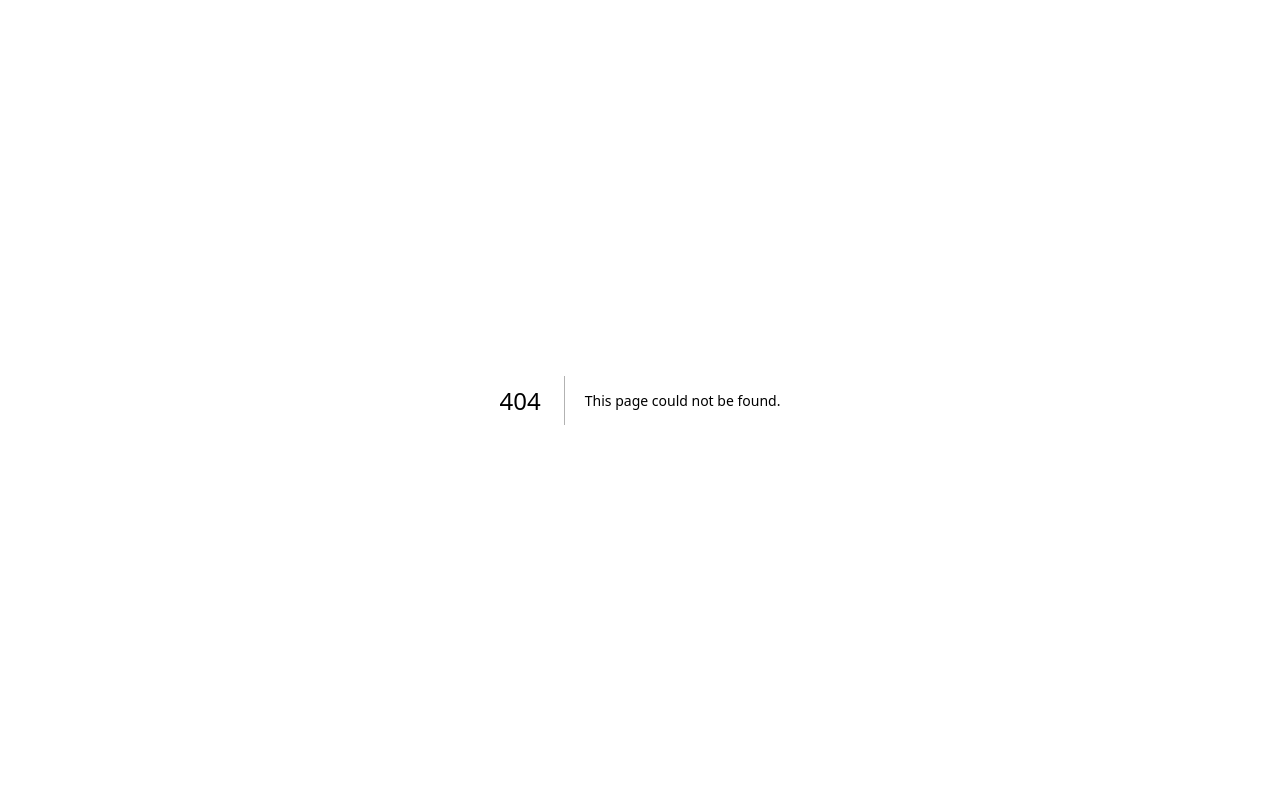
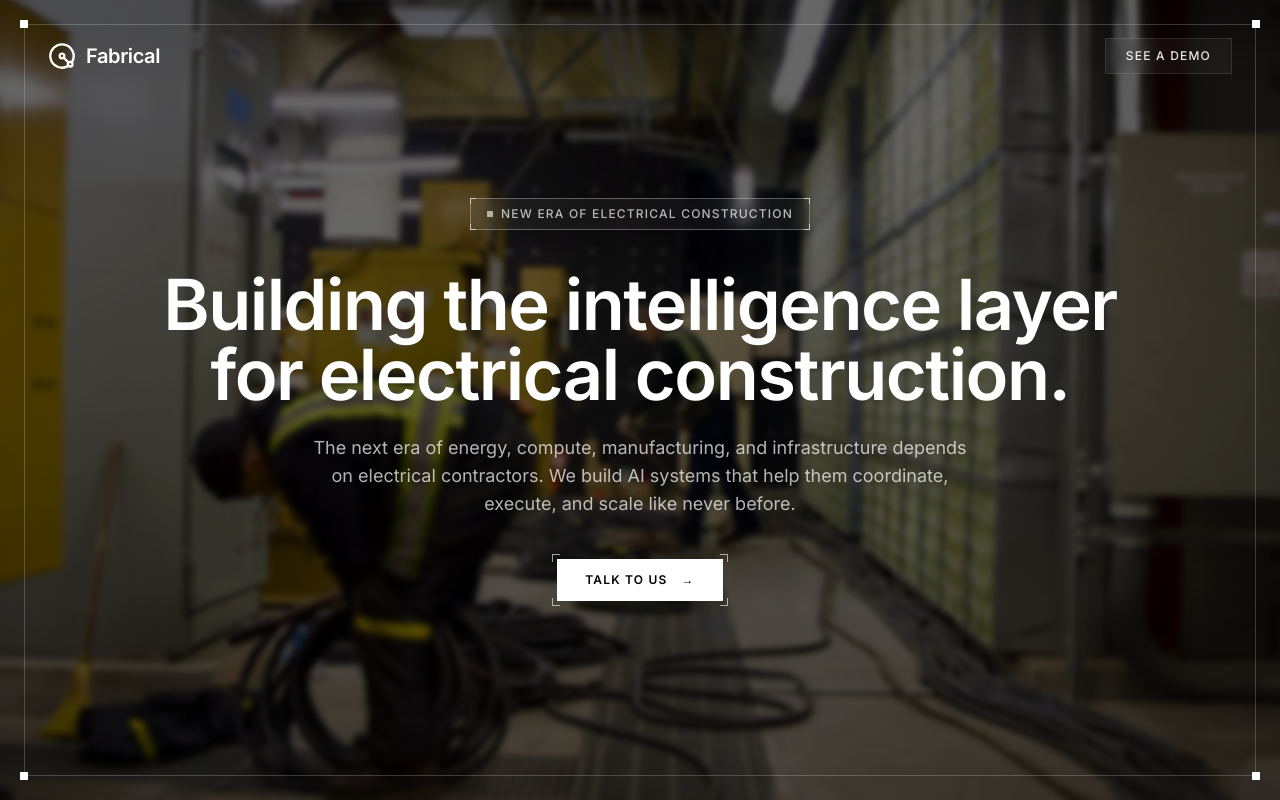
Before and after one commit to alek-karp/fabrical-landing, a Next.js app: page /new in a window 1280 px wide. Before the commit this address had no page. Built offline with nearby package versions, Linux system fonts and the light colour scheme.

Commit message:
feat(landing): add new route

```diff
--- /dev/null
+++ b/app/new/page.tsx
@@ -0,0 +1,5 @@
+import { Hero } from "@/components/hero";
+
+export default function NewPage() {
+  return <Hero />;
+}
```
